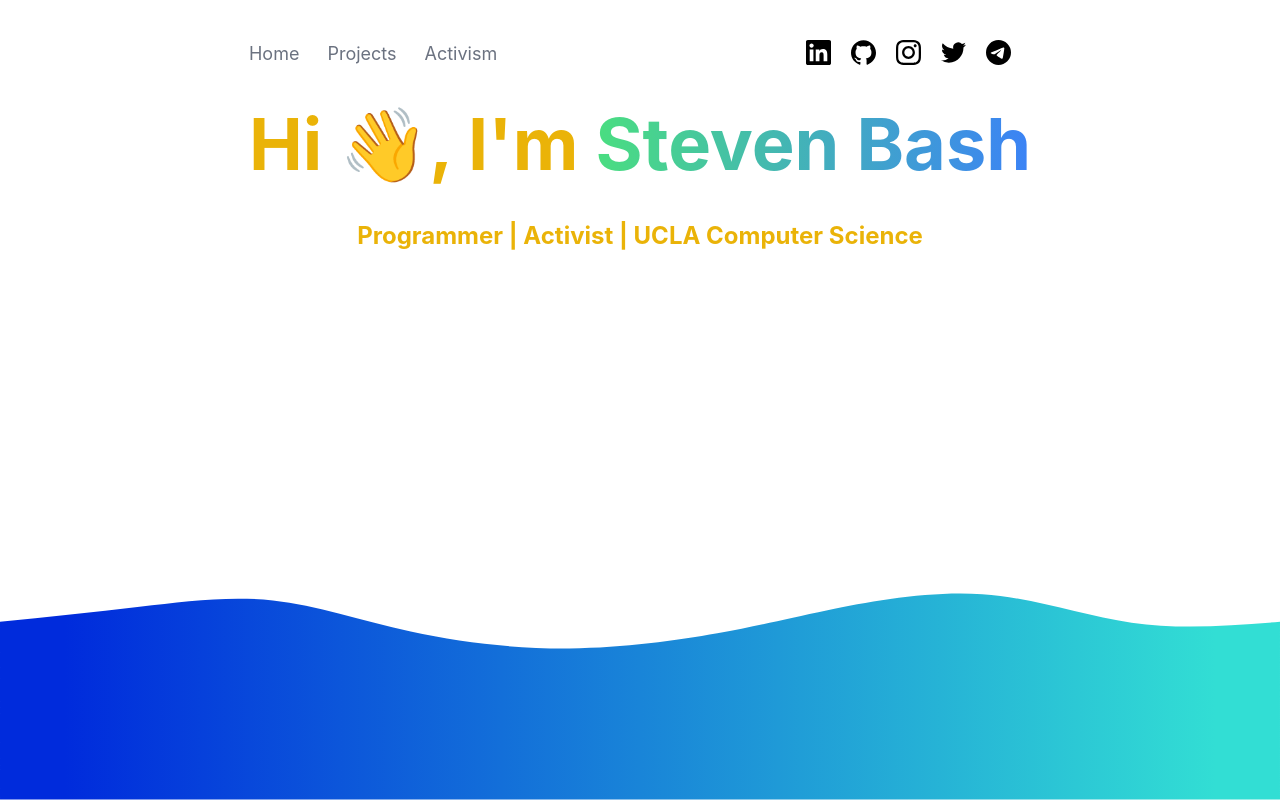
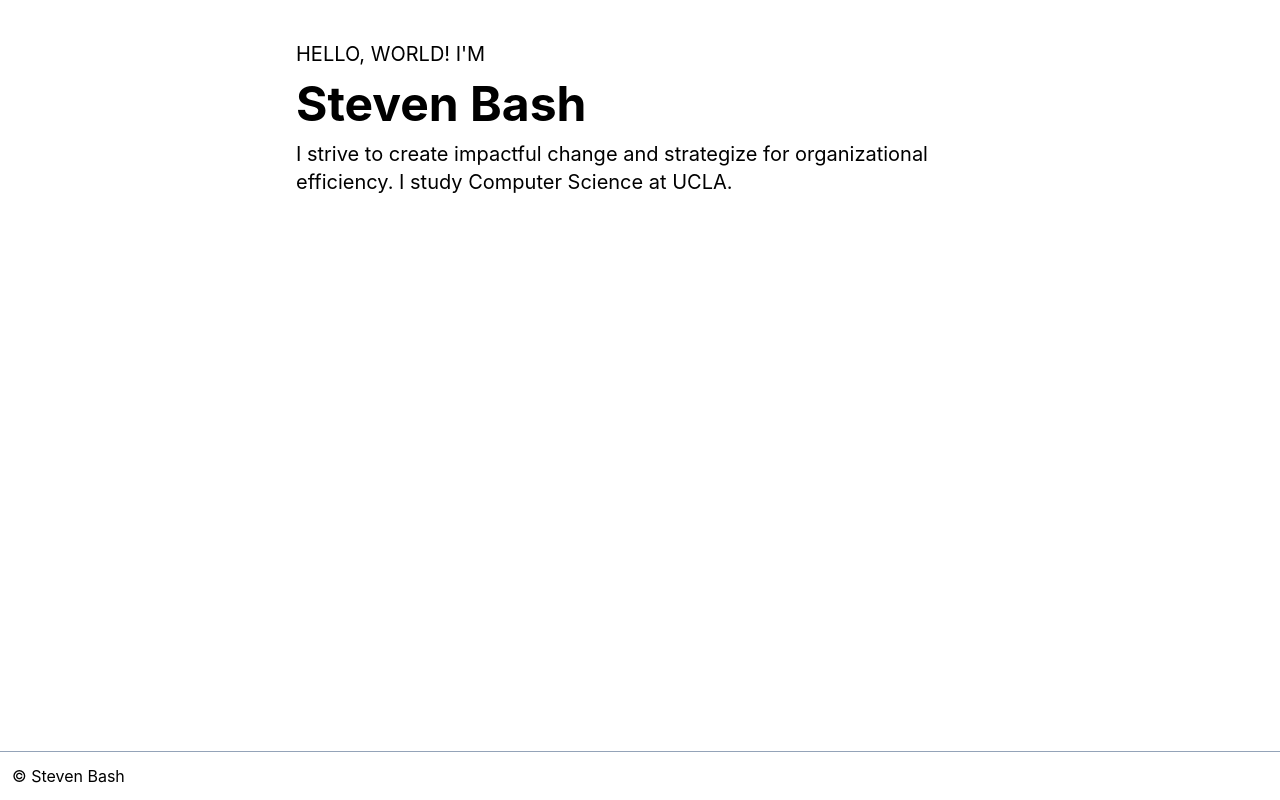
Before and after one commit to stvnbash/sbashnet, a Next.js app: page / in a window 1280 px wide. Built offline with nearby package versions, Linux system fonts and the light colour scheme.

Commit message:
Messing with page layout

```diff
--- /dev/null
+++ b/components/Footer1.tsx
@@ -0,0 +1,12 @@
+import Link from 'next/link';
+
+export default function Footer({  }) {
+    return (
+        <footer>
+            <div className="sm:flex place-content-between p-3 sticky bottom-0 left-0 z-50 w-full border-slate-400 border-t">
+                <h1>&copy; Steven Bash</h1>
+            </div>
+        </footer>
+    )
+
+}
--- /dev/null
+++ b/components/Intro1.tsx
@@ -0,0 +1,13 @@
+import Link from 'next/link';
+import Image from 'next/image'
+import Socials from './Socials';
+
+export default function Intro() {
+    return (
+        <div className='prose'>
+            <p className='text-xl'>HELLO, WORLD!  I'M</p>
+            <h1 className='text-5xl font-bold py-3'>Steven Bash</h1>
+            <p className='text-xl'>I strive to create impactful change and strategize for organizational efficiency.  I study Computer Science at UCLA.</p>
+        </div>
+    )
+}
--- a/pages/_app.tsx
+++ b/pages/_app.tsx
@@ -4,14 +4,30 @@ import Head from 'next/head'
 import Footer from '../components/Footer'
 import Navbar from '../components/Navbar'
 import Socials from '../components/Socials'
+import Footer1 from '../components/Footer1'
 
 function MyApp({ Component, pageProps }: AppProps) {
   return (
-    <div className='min-h-screen flex flex-grow flex-col justify-between'>
+    <div className='min-h-screen flex flex-col justify-between'>
+      {/* <Navbar /> */}
+      {/* <main className='max-w-3xl mx-auto py-10 px-10'> */}
+      {/* <main className='pt-2 md:pt-4 sm:px-10 bg-slate-200 overflow-y-auto flex flex-grow flex-col justify-between z-10 h-0'> */}
+      {/* <main className='max-w-3xl mx-auto p-10 h-0 flex flex-grow flex-col'> */}
+      <main className='max-w-3xl mx-auto p-10'>
+        <Component {...pageProps} />
+      </main>
+      <Footer1 />
+    </div>
+  )
+}
+
+export default MyApp
+
+{/* <div className='min-h-screen flex flex-grow flex-col justify-between'>
 
   <div className='max-w-5xl mx-auto py-10'>
 
-        {/* Header */}
+    // /* Header
     <div className='flex'>
       <div className='flex-auto'>
         <Navbar />
@@ -19,7 +35,7 @@ function MyApp({ Component, pageProps }: AppProps) {
       <Socials />
     </div>
 
-        {/* Body */}
+    // /* Body
     <div className=''>
       <Component {...pageProps} />
     </div>
@@ -27,15 +43,11 @@ function MyApp({ Component, pageProps }: AppProps) {
 
   </div >
 
-      {/* Footer */}
+  // /* Footer
   <div className=' sticky  z-50'>
     <Footer />
   </div>
-    </div>
-  )
-}
-
-export default MyApp
+</div> */}
 
 {/* Working with animated background - with no svg waves in header or footer
 <Head>
--- a/pages/index.tsx
+++ b/pages/index.tsx
@@ -2,13 +2,15 @@ import type { NextPage } from 'next'
 import Head from 'next/head'
 import Image from 'next/image'
 import Intro from '../components/Intro'
+import Intro1 from '../components/Intro1'
 import styles from '../styles/Home.module.css'
 
 export default function Index() {
     return (
         // <div className='container mx-auto bg-black h-screen text-white'>
         <div className=''>
-            <Intro />
+            {/* <Intro /> */}
+            <Intro1 />
         </div>
     )
 }
```
Lines whose indentation alone changed are shown as unchanged.
